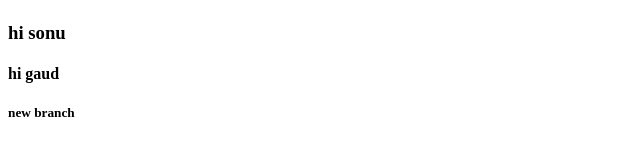
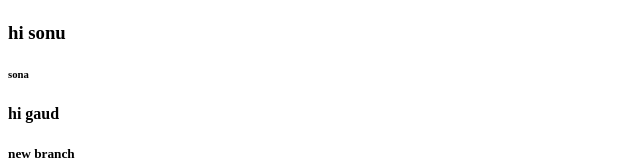
Before and after one commit to gaudsonu98/Test3, a plain HTML site: page index.html in a window 1280 px wide. Shown: the part 146-306 px from the top of the page, without its empty margins (0-640 px from the left). Drawn offline with Linux system fonts and the light colour scheme.

Commit message:
added h6

```diff
--- a/index.html
+++ b/index.html
@@ -11,6 +11,7 @@
     <h2>world</h2>
     <h3>hi sonu</h3>
     <h3>hi sonu </h3>
+    <h6>sona</h6>
     <h4>hi gaud </h4>
     <h5>new branch </h5>
 
```
